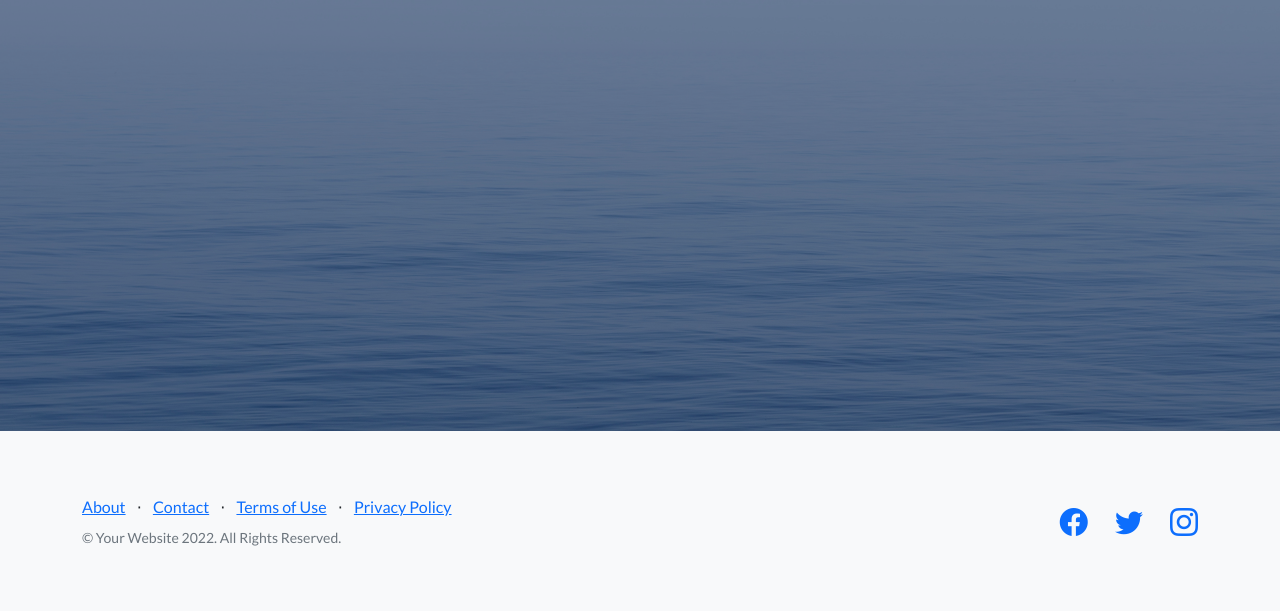
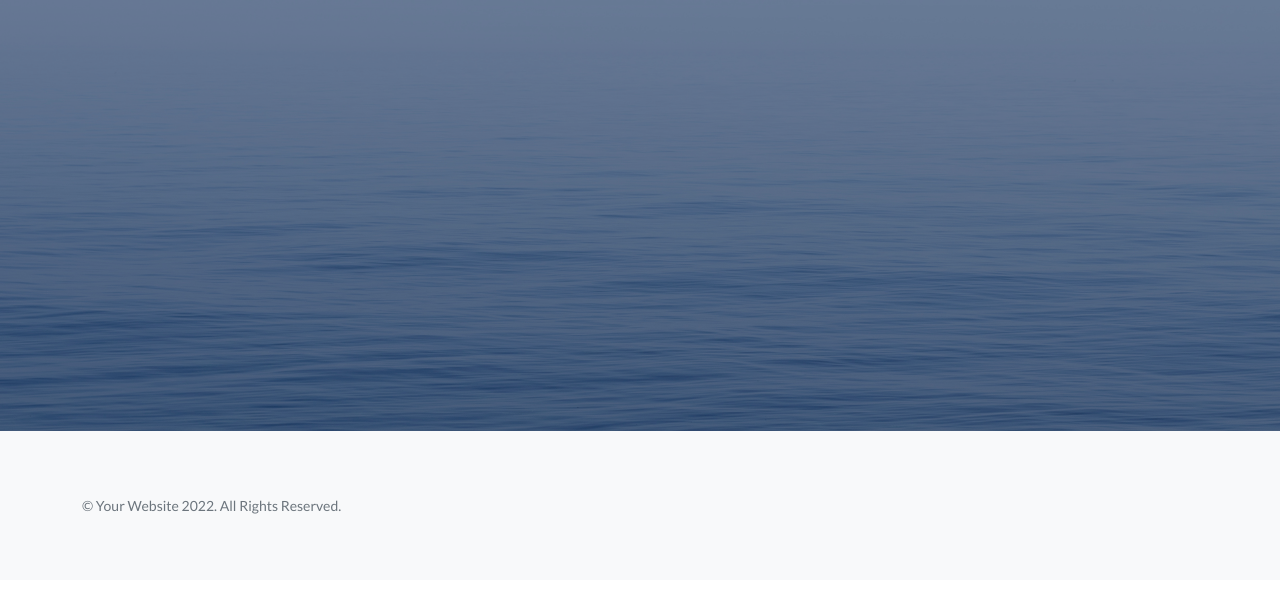
Before and after one commit to Mateo-Foglia/Entregable1-Foglia, a Django app: template AppPagEntreg/templates/AppPagEntreg/1_Padre.html in a window 1280 px wide. Shown: the part 57-668 px from the top of the page. Run offline with Django 4.2, Linux system fonts and the light colour scheme; the template is opened without the code that fills it, so the values that code supplies are empty; parts of the project's set-up code (start-up, migrations or seed data) failed here and were passed over; some libraries are stand-ins or nearby versions.

Commit message:
Version_0.1

```diff
--- a/AppPagEntreg/apps.py
+++ b/AppPagEntreg/apps.py
@@ -3,4 +3,4 @@ from django.apps import AppConfig
 
 class PaginaEntregableConfig(AppConfig):
     default_auto_field = 'django.db.models.BigAutoField'
-    name = 'pagina_entregable'
+    name = 'AppPagEntreg'
--- a/AppPagEntreg/templates/AppPagEntreg/1_Padre.html
+++ b/AppPagEntreg/templates/AppPagEntreg/1_Padre.html
@@ -21,8 +21,8 @@
         <nav class="navbar navbar-light bg-light static-top">
             <div class="container">
                 <a class="navbar-brand" href="{% url 'Inicio' %}">Inicio</a>
-                <a class="navbar-brand" href="{% url 'Entregables' %}">Añadir categorías</a>
-                <a class="navbar-brand" href="{% url 'Entregables' %}">Buscar categorías</a>
+                <a class="navbar-brand" href="{% url 'Añadir categorías' %}">Añadir categorías</a>
+                <a class="navbar-brand" href="{% url 'Añadir categorías' %}">Buscar categorías</a>
             </div>
         </nav>
         <!-- Masthead-->
@@ -33,7 +33,7 @@
                         <div class="text-center text-white">
                             <!-- Page heading-->
                             <h1 class="mb-5">
-                                {% block contenidoModificable %}
+                                {% block titulo %}
 
                                 {% endblock %}
                             </h1>
@@ -55,29 +55,12 @@
             <div class="container">
                 <div class="row">
                     <div class="col-lg-6 h-100 text-center text-lg-start my-auto">
-                        <ul class="list-inline mb-2">
-                            <li class="list-inline-item"><a href="#!">About</a></li>
-                            <li class="list-inline-item">⋅</li>
-                            <li class="list-inline-item"><a href="#!">Contact</a></li>
-                            <li class="list-inline-item">⋅</li>
-                            <li class="list-inline-item"><a href="#!">Terms of Use</a></li>
-                            <li class="list-inline-item">⋅</li>
-                            <li class="list-inline-item"><a href="#!">Privacy Policy</a></li>
+                        {% block footer %}
+
+
+                        {% endblock %}
                         </ul>
                         <p class="text-muted small mb-4 mb-lg-0">&copy; Your Website 2022. All Rights Reserved.</p>
-                    </div>
-                    <div class="col-lg-6 h-100 text-center text-lg-end my-auto">
-                        <ul class="list-inline mb-0">
-                            <li class="list-inline-item me-4">
-                                <a href="#!"><i class="bi-facebook fs-3"></i></a>
-                            </li>
-                            <li class="list-inline-item me-4">
-                                <a href="#!"><i class="bi-twitter fs-3"></i></a>
-                            </li>
-                            <li class="list-inline-item">
-                                <a href="#!"><i class="bi-instagram fs-3"></i></a>
-                            </li>
-                        </ul>
                     </div>
                 </div>
             </div>
--- a/AppPagEntreg/urls.py
+++ b/AppPagEntreg/urls.py
@@ -2,7 +2,7 @@ from django.urls import path
 from AppPagEntreg.views import *
 
 urlpatterns = [
-    path('', inicio),
-    path('formularioAdd/', formularioAdd),
-    path('formularioGet', formularioGet),
+    path('', inicio, name="Inicio"),
+    path('formularioAdd/', formularioAdd, name="Añadir categorías"),
+    path('formularioGet', formularioGet, name="Buscar categorías"),
 ]
--- a/Entrega1_Foglia/settings.py
+++ b/Entrega1_Foglia/settings.py
@@ -38,7 +38,7 @@ INSTALLED_APPS = [
     'django.contrib.messages',
     'django.contrib.staticfiles',
     #Mis aplicaciones
-    'pagina_entregable'
+    'AppPagEntreg'
 ]
 
 MIDDLEWARE = [
```
Also changed, not shown: AppPagEntreg/templates/AppPagEntreg/2_Inicio.html (+11 -0 lines), db.sqlite3.
